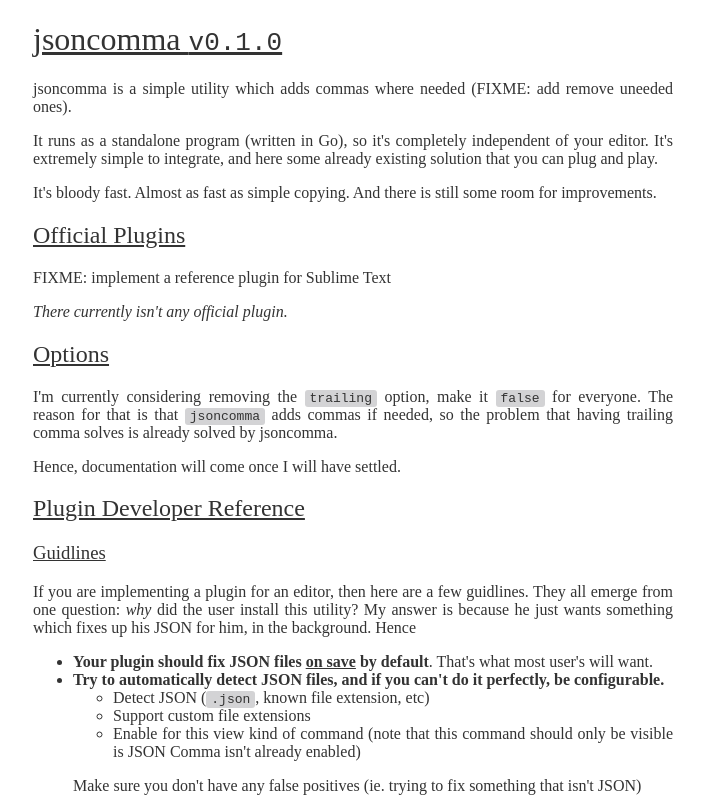
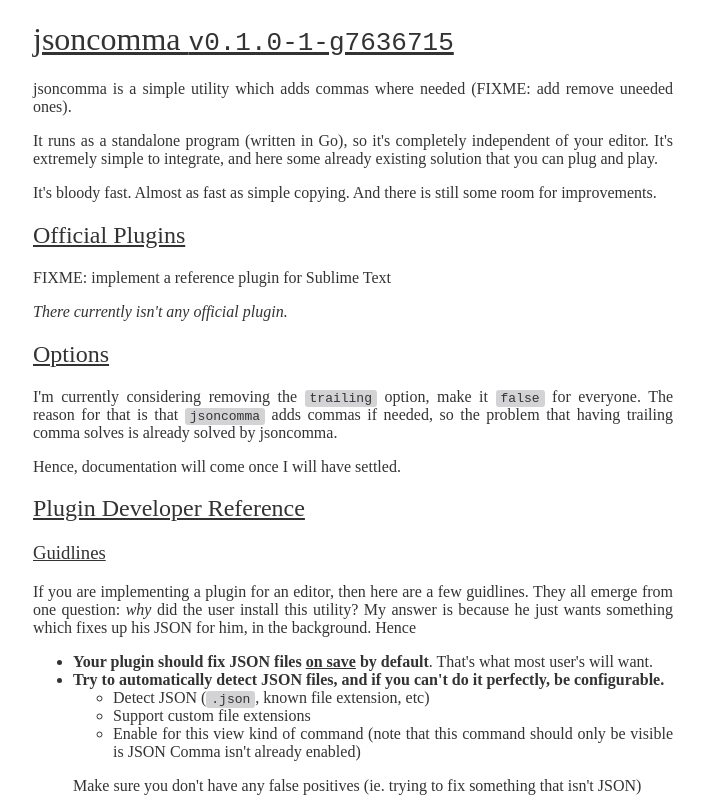
Before and after one commit to jsoncomma/jsoncomma, a plain HTML site: page docs/index.html in a window 1280 px wide. Shown: the top 800 px of the page, without its empty margins (287-991 px from the left). Drawn offline with Linux system fonts and the light colour scheme.

Commit message:
Add comment at top of HTML doc file

```diff
--- a/docs/index.html
+++ b/docs/index.html
@@ -1,4 +1,5 @@
 <!DOCTYPE html>
+<!-- This code has been automatically generated by makedocs.go on 2020-01-10 08:25:54.231061799 +1100 AEDT m=+0.000125348-->
 <html>
 <head>
     <meta charset="utf-8">
@@ -7,7 +8,7 @@
 </head>
 <body>
     <h1>jsoncomma
-        <code>v0.1.0</code>
+        <code>v0.1.0-1-g7636715</code>
     </h1>
     <p>jsoncomma is a simple utility which adds commas where needed (FIXME: add remove uneeded ones).</p>
     <p>It runs as a standalone program (written in Go), so it's completely independent of your editor. It's extremely simple to integrate, and here some already existing solution that you can plug and play.</p>
```
Also changed, not shown: 2 other files.
